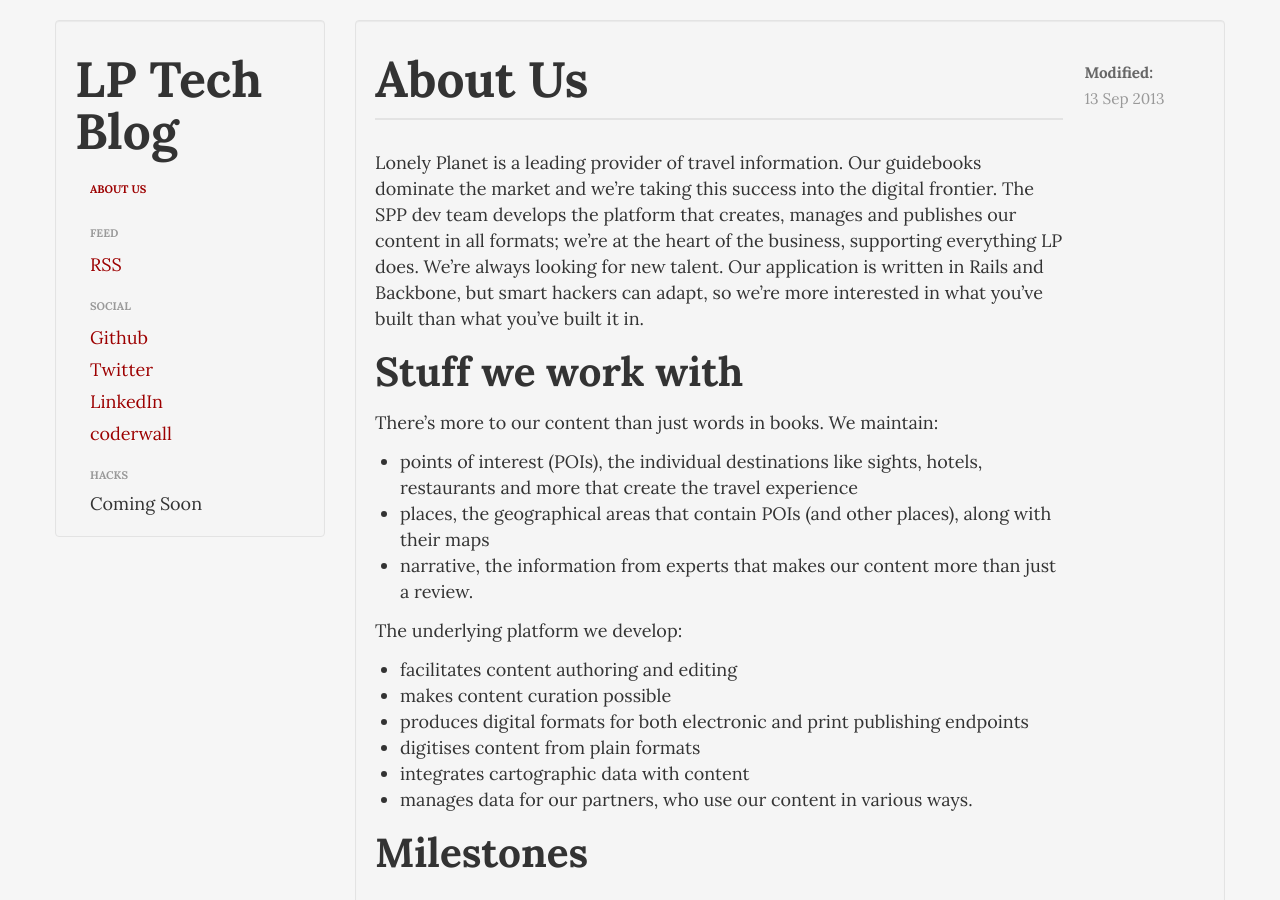
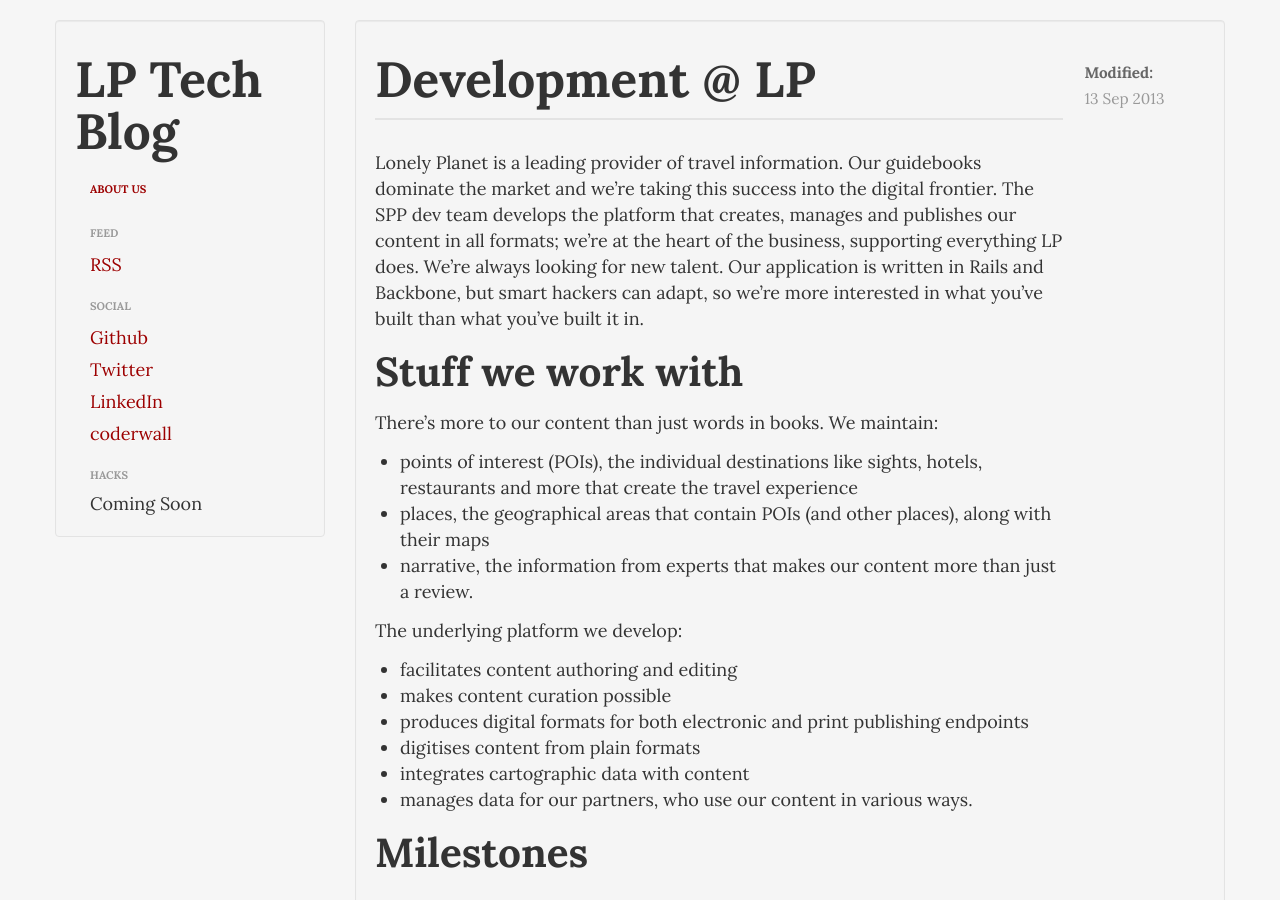
Before and after one commit to mriddle/mriddle, a Jekyll site: the page built from about.md, in a window 1280 px wide and 900 px high. Built offline with Jekyll 4.4.1, drawn with Linux system fonts in a browser that asks for light colours; Markdown is read by kramdown in place of the engine named in the settings.

Commit message:
Remove old about

```diff
--- a/about.md
+++ b/about.md
@@ -1,6 +1,6 @@
 ---
 layout: post
-title: About Us
+title: Development @ LP
 date: 2013-09-13 09:46:18
 ---
 
```
Also changed, not shown: 1 other file.
